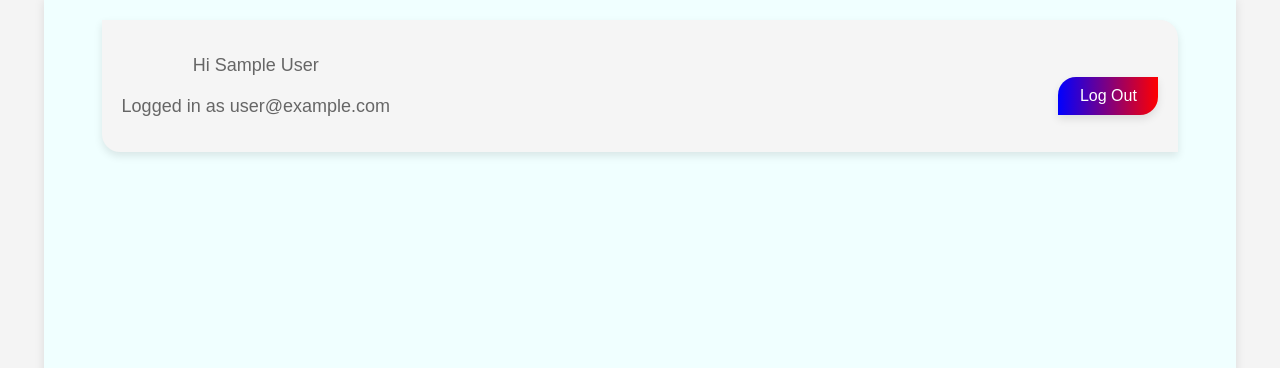
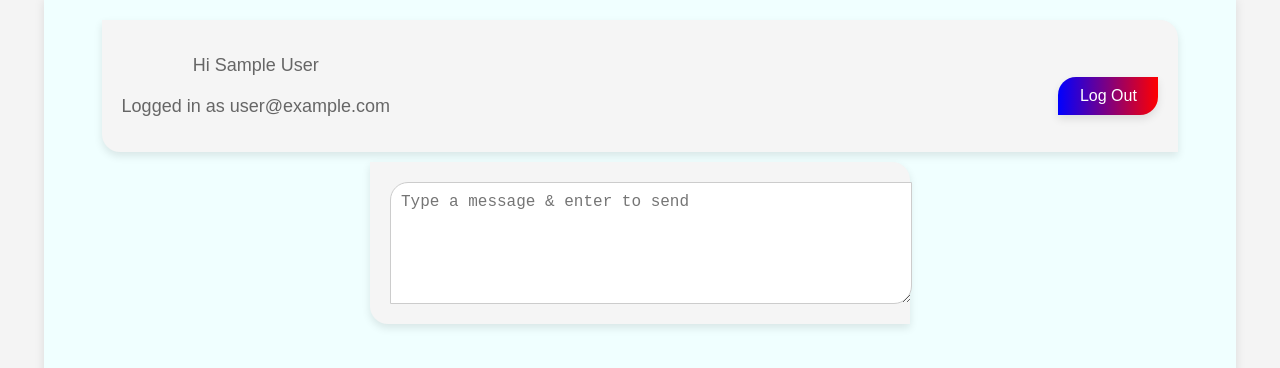
Before and after one commit to KRYPTONITErex/live_chat_lp, a Vue app: page /chatroom in a window 1280 px wide. Shown: the top 368 px of the page. Built offline with nearby package versions, Linux system fonts and the light colour scheme; no server answers; sample sign-in values are in the browser's storage.

Commit message:
new chat form Done

```diff
--- /dev/null
+++ b/src/components/Chatform.vue
@@ -0,0 +1,59 @@
+<template>
+
+    <form class="chat-form">
+        <textarea class="chat-input"
+            v-model="message"
+            placeholder="Type a message & enter to send"
+            @keydown.enter.prevent="hadlesubmit">
+        </textarea>
+    </form>
+
+</template>
+
+<script>
+import { ref } from 'vue';
+import getUser from '../composables/getUser';
+import { timestamp } from '../firebase/config';
+
+export default {
+    setup() {
+        let message = ref('');
+        let {user} = getUser();
+
+        let hadlesubmit = () => {
+
+            let chat = {
+                message: message.value.trim(),
+                name: user.value.displayName,
+                createdAt: timestamp()
+            }
+            console.log(chat);
+            message.value = '';
+        }
+        return { message, hadlesubmit }
+    }
+
+}
+</script>
+
+<style>
+
+.chat-form {
+
+    margin: 10px 0;
+
+}
+.chat-input {
+
+    width: 100%;
+    height: 100px;
+    border-radius: 18px 0 18px 0;
+    border: 1px solid #ccc;
+    padding: 10px;
+    font-size: 16px;
+    outline: none;
+    transition: border-color 0.3s ease-in-out;
+
+}
+
+</style>
--- a/src/main.js
+++ b/src/main.js
@@ -9,6 +9,6 @@ let app;
 //need to connect firebase auth libray first
 auth.onAuthStateChanged(()=>{
     if(!app){
-        createApp(App).use(router).mount('#app')
+        app = createApp(App).use(router).mount('#app')
     }
 })
--- a/src/views/Chatroom.vue
+++ b/src/views/Chatroom.vue
@@ -2,16 +2,36 @@
 
     <div class="container">
         <Navbar></Navbar>
+        <Chatform></Chatform>
+
     </div>
+
 
 
 </template>
 
 <script>
+import Chatform from '../components/Chatform'
+import { watch } from 'vue';
 import Navbar from '../components/Navbar'
+import getUser from '../composables/getUser';
+import { useRouter } from 'vue-router';
+
+
 export default {
-  components: { Navbar },
+  components: {
+    Chatform, Navbar },
+  setup() {
+    let router = useRouter();
+    let {user} = getUser();
+    watch(user,() => {
+      if(!user.value){
+        router.push({name: 'Welcome'})
+      }
+    })
 
+    return {user}
+  }
 }
 </script>
 
```
